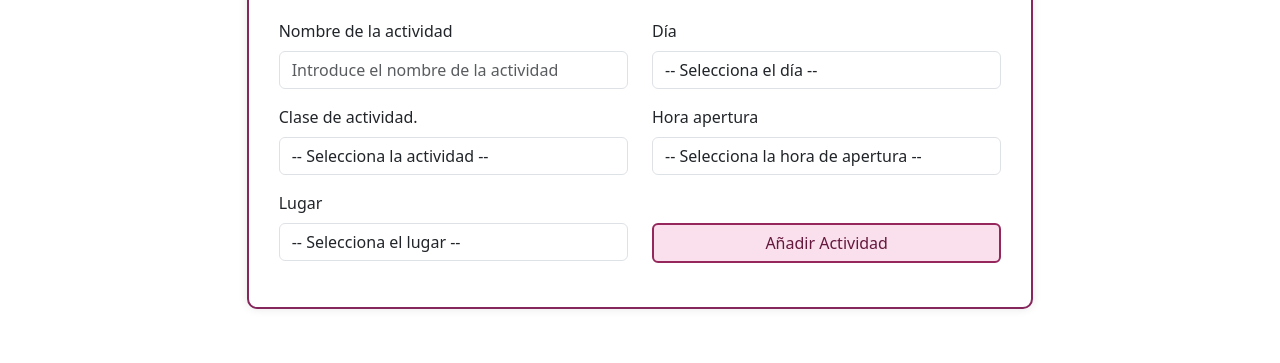
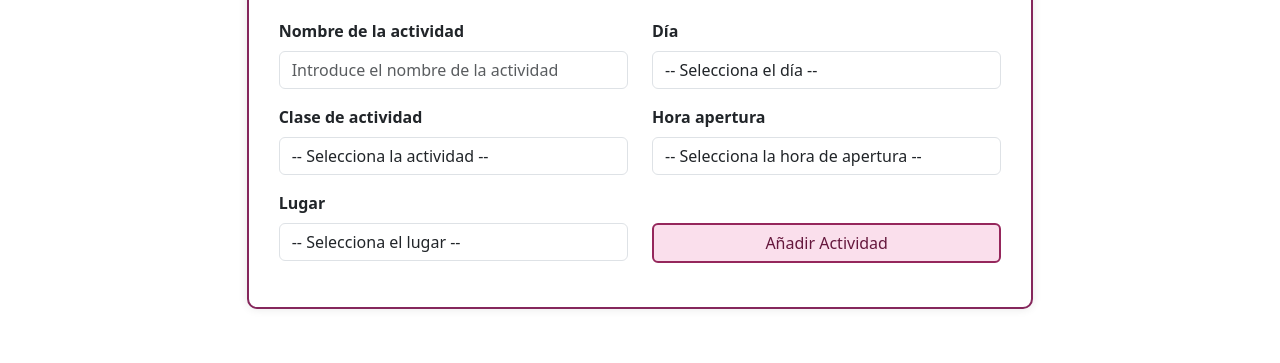
Before and after one commit to moonmdc/js_manchacomic, a website built with Vite: page src/index.html in a window 1280 px wide. Shown: the part 193-556 px from the top of the page. Built offline with nearby package versions, Linux system fonts and the light colour scheme.

Commit message:
correcion en los titulos del formulario

```diff
--- a/src/index.html
+++ b/src/index.html
@@ -55,12 +55,12 @@
             <div class="row">
               <div class="col-md-6">
                 <div class="mb-3">
-                    <label for="activityName" class="form-label">Nombre de la actividad</label>
+                    <label for="activityName" class="form-label"> <b>Nombre de la actividad</b></label>
                     <input type="text" class="form-control" id="activityName" placeholder="Introduce el nombre de la actividad">
                 </div>
 
                 <div class="mb-3">
-                  <label for="typeActivity" class="form-label">Clase de actividad.</label>
+                  <label for="typeActivity" class="form-label"><b>Clase de actividad</b></label>
                     <select class="form-control" id="typeActivity">
                       <option selected disabled value="">-- Selecciona la actividad --</option>
                       <option value="charla">Charla</option>
@@ -72,7 +72,7 @@
                 </div>
 
                 <div class="mb-3">
-                  <label for="place" class="form-label">Lugar</label>
+                  <label for="place" class="form-label"><b>Lugar</b></label>
                     <select class="form-control" id="place">
                       <option selected disabled value="">-- Selecciona el lugar -- </option>
                       <option value="jardin">Jardines del Prado</option>
@@ -85,7 +85,7 @@
 
               <div class="col-md-6">
                 <div class="mb-3">
-                    <label for="day" class="form-label">Día</label>
+                    <label for="day" class="form-label"><b>Día</b></label>
                     <select class="form-control" id="day">
                       <option selected disabled value="">-- Selecciona el día -- </option>
                       <option value="Viernes">Viernes</option>
@@ -96,7 +96,7 @@
                   </div>
 
                   <div class="mb-3">
-                    <label for="openHour" class="form-label">Hora apertura</label>
+                    <label for="openHour" class="form-label"><b>Hora apertura </b></label>
                     <select class="form-control" id="openHour">
                       <option selected disabled value="">-- Selecciona la hora de apertura --</option>
 
```
